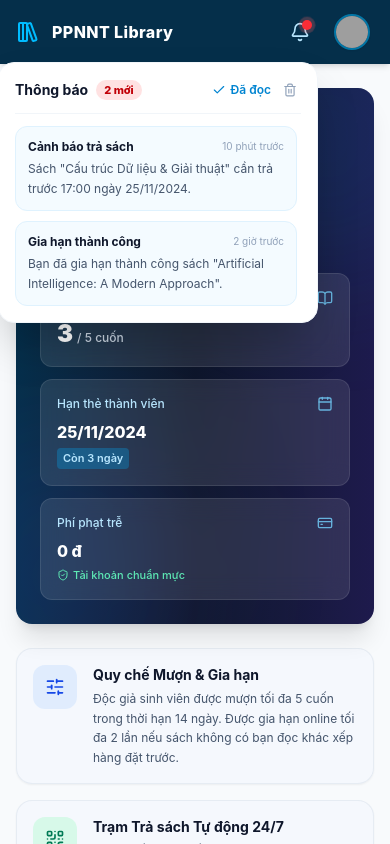
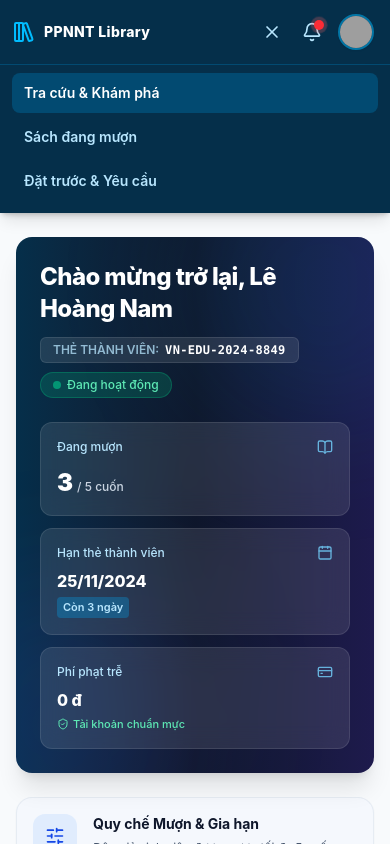
Before and after one commit to lgp1012/library-management, a React (Vite) app in the folder frontend/: page /reader/dashboard in a window 390 px wide. Both pictures are taken after a click on the button 300 px from the left and 32 px from the top of the page. Shown: the top 844 px of the page. Built offline with nearby package versions, Linux system fonts and the light colour scheme; grey boxes are pictures that could not be loaded.

Commit message:
Add View endpoint in system

```diff
--- a/frontend/src/components/header/ReaderHeader.jsx
+++ b/frontend/src/components/header/ReaderHeader.jsx
@@ -1,4 +1,4 @@
-import { Bell, Check, LibraryBig, Trash2 } from "lucide-react";
+import { Bell, Check, LibraryBig, Menu, Trash2, X } from "lucide-react";
 import { useState } from "react";
 import Signout from "../auth/Signout";
 
@@ -9,9 +9,11 @@ const ReaderHeader = ({
 }) => {
   const [showProfileMenu, setShowProfileMenu] = useState(false);
   const [showNotificationMenu, setShowNotificationMenu] = useState(false);
+  const [showMobileMenu, setShowMobileMenu] = useState(false);
 
   const handleTabClick = (tabId) => {
     if (onTabChange) onTabChange(tabId);
+    setShowMobileMenu(false);
   };
 
   // Notification items state
@@ -52,13 +54,13 @@ const ReaderHeader = ({
 
   return (
     <header className="sticky top-0 z-40 w-full bg-sky-950 text-white shadow-md">
-      <div className="mx-auto flex h-16 max-w-7xl items-center justify-between px-4 sm:px-6 lg:px-8">
+      <div className="mx-auto flex h-16 max-w-7xl items-center justify-between gap-2 px-3 sm:px-6 lg:px-8">
         {/* Brand Logo & Name */}
-        <div className="flex items-center gap-6">
-          <div className="flex items-center gap-3 group">
-            <LibraryBig className="h-6 w-6 text-sky-400 group-hover:scale-105 transition-transform" />
+        <div className="flex min-w-0 items-center gap-6">
+          <div className="group flex min-w-0 items-center gap-2 sm:gap-3">
+            <LibraryBig className="h-6 w-6 shrink-0 text-sky-400 transition-transform group-hover:scale-105" />
             <div>
-              <h1 className="text-base font-extrabold tracking-wide sm:text-lg text-white leading-tight">
+              <h1 className="truncate text-sm font-extrabold leading-tight tracking-wide text-white sm:text-lg">
                 PPNNT Library
               </h1>
             </div>
@@ -89,13 +91,29 @@ const ReaderHeader = ({
         </div>
 
         {/* Right Section: Search shortcut, Notifications & Profile */}
-        <div className="flex items-center gap-3 sm:gap-4">
+        <div className="flex shrink-0 items-center gap-1 sm:gap-3 lg:gap-4">
+          <button
+            type="button"
+            onClick={() => {
+              setShowMobileMenu((current) => !current);
+              setShowNotificationMenu(false);
+              setShowProfileMenu(false);
+            }}
+            className="rounded-lg p-2 text-sky-200 transition-colors hover:bg-sky-900 hover:text-white lg:hidden"
+            aria-label={showMobileMenu ? "Đóng menu điều hướng" : "Mở menu điều hướng"}
+            aria-expanded={showMobileMenu}
+            aria-controls="reader-mobile-navigation"
+          >
+            {showMobileMenu ? <X className="h-5 w-5" /> : <Menu className="h-5 w-5" />}
+          </button>
+
           {/* Notification Bell & Popup */}
           <div className="relative">
             <button
               onClick={() => {
                 setShowNotificationMenu(!showNotificationMenu);
                 setShowProfileMenu(false);
+                setShowMobileMenu(false);
               }}
               className="relative rounded-full p-2 text-sky-200 hover:bg-sky-900 hover:text-white transition-colors"
               title="Thông báo"
@@ -111,7 +129,7 @@ const ReaderHeader = ({
 
             {/* Notification Dropdown Box */}
             {showNotificationMenu && (
-              <div className="absolute right-0 mt-3 w-80 sm:w-96 rounded-2xl bg-white text-slate-900 p-4 shadow-2xl border border-slate-100 z-50 animate-in fade-in slide-in-from-top-2 duration-150">
+              <div className="fixed left-3 right-3 top-16 z-50 rounded-2xl border border-slate-100 bg-white p-4 text-slate-900 shadow-2xl animate-in fade-in slide-in-from-top-2 duration-150 sm:absolute sm:left-auto sm:right-0 sm:top-auto sm:mt-3 sm:w-96">
                 <div className="flex items-center justify-between pb-3 border-b border-slate-100">
                   <div className="flex items-center gap-2">
                     <h3 className="text-sm font-bold text-slate-900">
@@ -188,6 +206,7 @@ const ReaderHeader = ({
               onClick={() => {
                 setShowProfileMenu(!showProfileMenu);
                 setShowNotificationMenu(false);
+                setShowMobileMenu(false);
               }}
               className="flex items-center gap-2.5 rounded-full p-1 hover:bg-sky-900 transition-colors focus:outline-none"
             >
@@ -250,6 +269,35 @@ const ReaderHeader = ({
           </div>
         </div>
       </div>
+
+      {showMobileMenu && (
+        <nav
+          id="reader-mobile-navigation"
+          className="border-t border-sky-900 bg-sky-950 px-3 pb-3 pt-2 shadow-lg lg:hidden sm:px-6"
+          aria-label="Điều hướng độc giả"
+        >
+          <div className="mx-auto grid max-w-7xl gap-1">
+            {navItems.map((item) => {
+              const isActive = activeTab === item.id;
+              return (
+                <button
+                  type="button"
+                  key={item.id}
+                  onClick={() => handleTabClick(item.id)}
+                  className={`w-full rounded-lg px-3 py-2.5 text-left text-sm font-semibold transition-colors ${
+                    isActive
+                      ? "bg-sky-900 text-white"
+                      : "text-sky-200 hover:bg-sky-900/60 hover:text-white"
+                  }`}
+                  aria-current={isActive ? "page" : undefined}
+                >
+                  {item.label}
+                </button>
+              );
+            })}
+          </div>
+        </nav>
+      )}
     </header>
   );
 };
```
